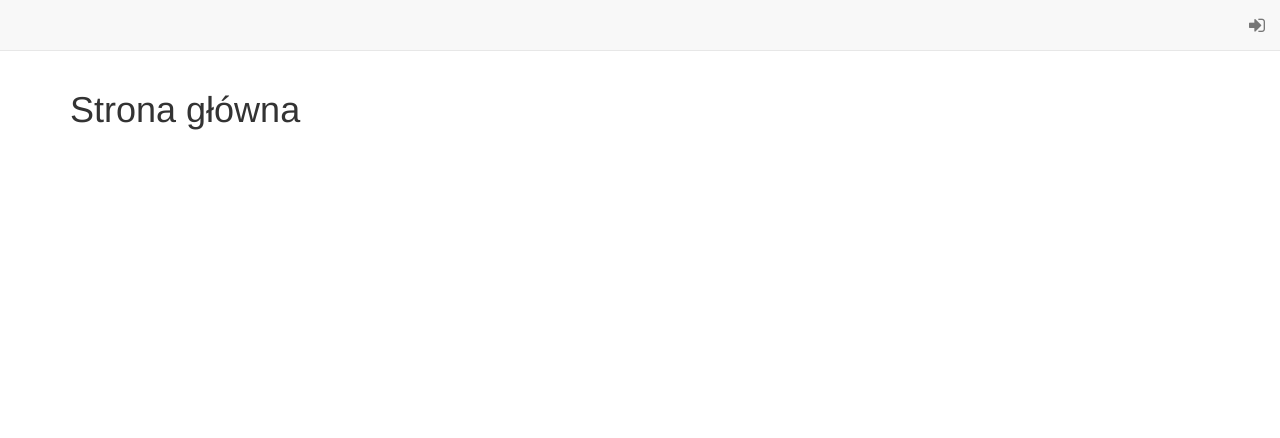
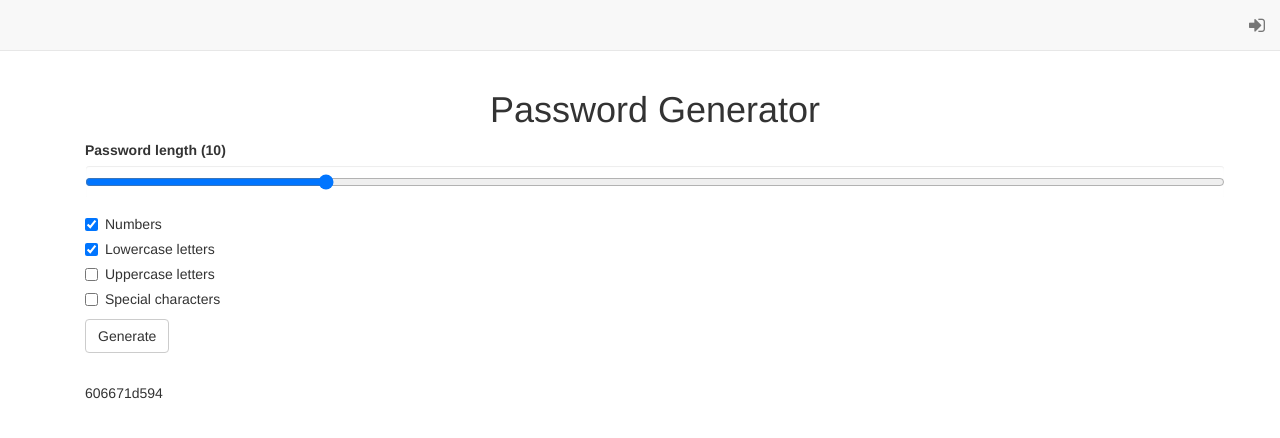
Before and after one commit to Renaataa/MyWebsiteContinue, a website: page public/index.html in a window 1280 px wide. Drawn offline with nearby package versions, Linux system fonts and the light colour scheme; some packages are replaced by stand-ins of ours; no server answers; a script that the page names is missing.

Commit message:
confirm dialog; password generator

```diff
--- /dev/null
+++ b/public/css/style.css
@@ -0,0 +1,3 @@
+#out{
+    margin-top: 30px;
+}
--- a/public/homeView.html
+++ b/public/homeView.html
@@ -1 +1,48 @@
-<h1>Strona główna</h1>
+<div class="container">
+    <div class="row">
+        <div class="col-lg-12">
+            <h1 class="text-center">Password Generator</h1>
+        </div>
+    </div>
+    <div class="row">
+         <div class="col-lg-12">
+            <form>
+                <div class="form-group">
+                  <label for="param-1">Password length (<span id="password-length">10</span>)</label>
+                  <input type="range" class="form-control" id="param-1" value="10" max="50">
+                </div>
+
+                <div class="checkbox">
+                    <label>
+                      <input type="checkbox" id="param-2" checked> Numbers
+                    </label>
+                </div>
+
+                <div class="checkbox">
+                    <label>
+                      <input type="checkbox" id="param-3" checked> Lowercase letters
+                    </label>
+                </div>
+
+                <div class="checkbox">
+                    <label>
+                      <input type="checkbox" id="param-4"> Uppercase letters
+                    </label>
+                </div>
+
+                <div class="checkbox">
+                    <label>
+                      <input type="checkbox" id="param-5"> Special characters
+                    </label>
+                </div>
+
+                <button type="button" class="btn btn-default" id="generator">Generate</button>
+              </form>
+         </div>
+    </div>
+    <div class="row">
+        <div class="col-lg-12">
+            <div id="out"></div>
+        </div>
+    </div>
+</div>
--- a/public/index.html
+++ b/public/index.html
@@ -7,6 +7,7 @@
         <link rel="stylesheet" href="node_modules/bootstrap3/dist/css/bootstrap.min.css">
         <link rel="stylesheet" href="node_modules/font-awesome/css/font-awesome.css">
         <link rel="stylesheet" href="css/index.css">
+        <link rel="stylesheet" href="css/style.css">
 
         <script src="node_modules/jquery/dist/jquery.min.js"></script>
         <script src="node_modules/bootstrap3/dist/js/bootstrap.min.js"></script>
--- a/public/js/app.js
+++ b/public/js/app.js
@@ -1,4 +1,16 @@
-var app = angular.module('paionline', [ 'ngRoute', 'ngSanitize', 'ngAnimate', 'ui.bootstrap' ])
+var app = angular.module('paionline', [ 'ngRoute', 'ngSanitize', 'ngAnimate', 'ui.bootstrap' ]).directive('ngReallyClick', [function() {
+    return {
+        restrict: 'A',
+        link: function(scope, element, attrs) {
+            element.bind('click', function() {
+                var message = attrs.ngReallyMessage;
+                if (message && confirm(message)) {
+                    scope.$apply(attrs.ngReallyClick);
+                }
+            });
+        }
+    }
+}]);
 
 // router menu
 app.constant('routes', [
--- a/public/js/homeCtrl.js
+++ b/public/js/homeCtrl.js
@@ -4,4 +4,53 @@ app.controller('HomeCtrl', [ function() {
     console.log('Kontroler HomeCtrl startuje')
     var ctrl = this
 
+    var arr2 = [1, 2, 3, 4, 5, 6, 7, 8, 9, 0]
+    var arr3 = ['a', 'b', 'c', 'd']
+    var arr4 = ['A', 'B', 'C', 'D']
+    var arr5 = ['!', '@', '#', '$']
+
+    document.getElementById('param-1').oninput = function(){
+        document.getElementById('password-length').innerHTML = this.value
+    }
+
+    document.getElementById('generator').onclick = generatePass
+
+    generatePass() // zapusk przy starcie
+
+
+    function generatePass(){
+        var result = []
+        if(document.getElementById('param-2').checked){
+            result = result.concat(arr2)
+        }
+        if(document.getElementById('param-3').checked){
+            result = result.concat(arr3)
+        }
+        if(document.getElementById('param-4').checked){
+            result = result.concat(arr4)
+        }
+        if(document.getElementById('param-5').checked){
+            result = result.concat(arr5)
+        }
+        result.sort(compareRandom)
+
+        var pass = ''
+        var passLength = parseInt(document.getElementById('param-1').value)
+        for(var i=0; i<passLength; i++) {
+            pass += result[randomInteger(0, result.length-1)]
+
+        }
+        document.getElementById('out').innerHTML = '<p>'+pass+'</p>'
+    }
+
+    function compareRandom(a, b){
+        return Math.random() - 0.5
+    }
+
+    function randomInteger(min, max){
+        var rand = min - 0.5 + Math.random() * (max - min + 1)
+        rand = Math.round(rand)
+        return rand
+    }
+
 }])
```
Also changed, not shown: collectionRest.js (+8 -0 lines), public/personsView.html (+3 -1 lines).
